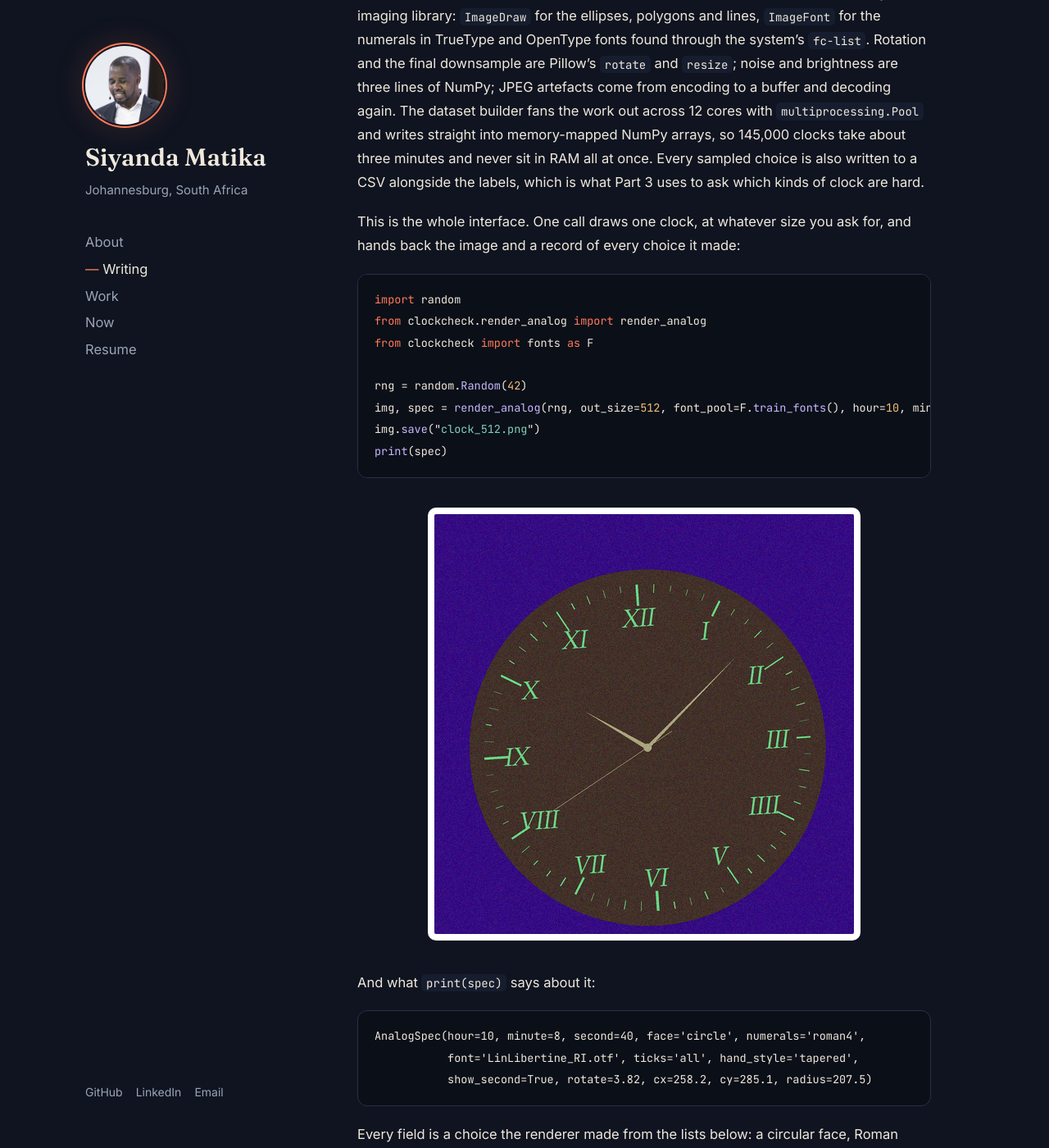
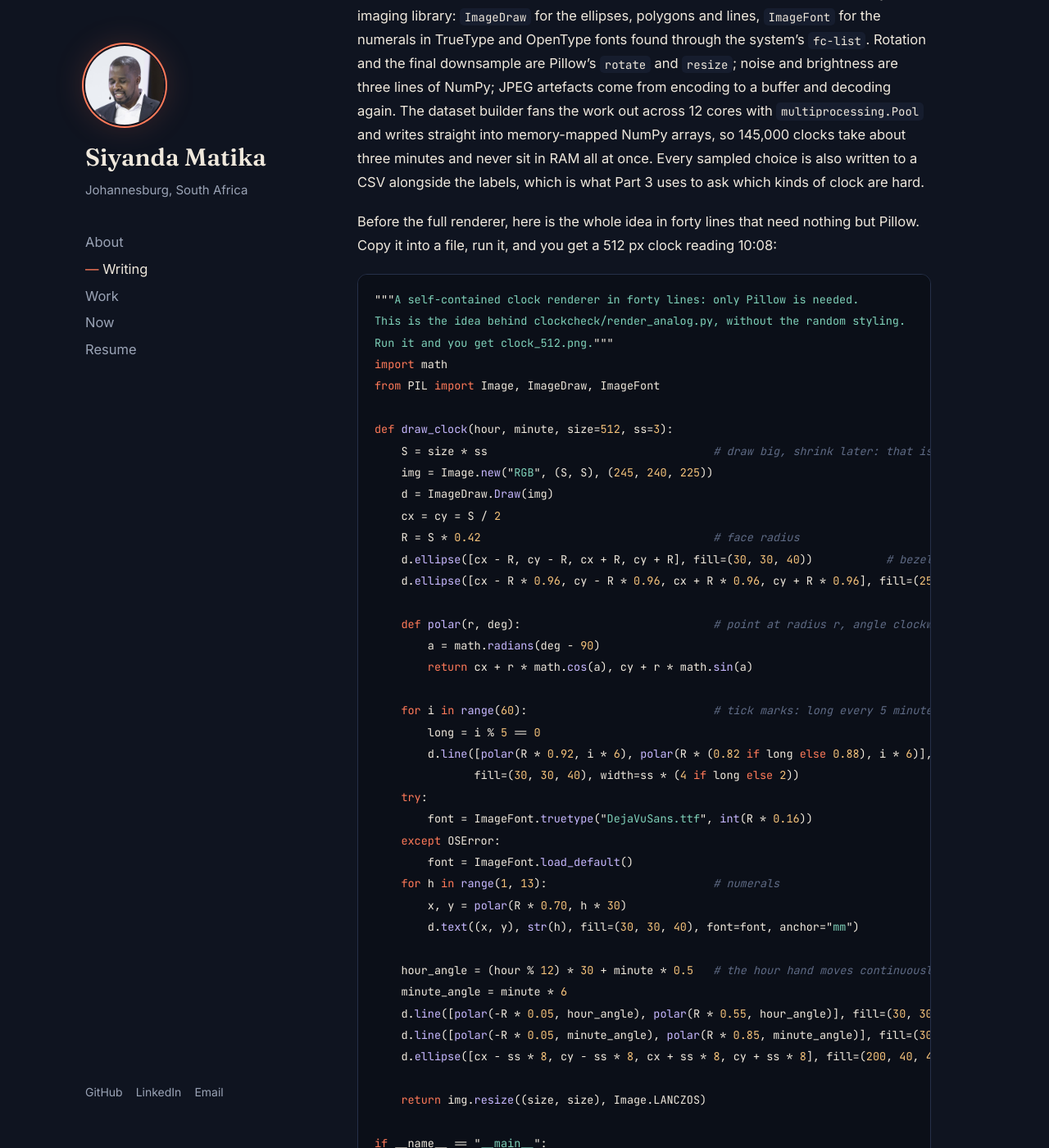
Before and after one commit to matikasiyanda/matikasiyanda.github.io, a Jekyll site: the page built from _posts/2026-09-15-clocks-part-1-data.md, in a window 1280 px wide and 1400 px high, scrolled down 3488 px. Shown: the whole window at 82% size. Built offline with Jekyll 4.4.1, drawn with Linux system fonts in a browser that asks for light colours; comment, search, counter and statistics services are not loaded; some of the changed text lies outside the part shown.

Commit message:
Part 1: self-contained renderer snippet

````diff
--- a/_posts/2026-09-15-clocks-part-1-data.md
+++ b/_posts/2026-09-15-clocks-part-1-data.md
@@ -130,8 +130,66 @@ about three minutes and never sit in RAM all at once. Every sampled choice
 is also written to a CSV alongside the labels, which is what Part 3 uses to
 ask which kinds of clock are hard.
 
-This is the whole interface. One call draws one clock, at whatever size
-you ask for, and hands back the image and a record of every choice it made:
+Before the full renderer, here is the whole idea in forty lines that need
+nothing but Pillow. Copy it into a file, run it, and you get a 512 px clock
+reading 10:08:
+
+```python
+"""A self-contained clock renderer in forty lines: only Pillow is needed.
+This is the idea behind clockcheck/render_analog.py, without the random styling.
+Run it and you get clock_512.png."""
+import math
+from PIL import Image, ImageDraw, ImageFont
+
+def draw_clock(hour, minute, size=512, ss=3):
+    S = size * ss                                  # draw big, shrink later: that is the anti-aliasing
+    img = Image.new("RGB", (S, S), (245, 240, 225))
+    d = ImageDraw.Draw(img)
+    cx = cy = S / 2
+    R = S * 0.42                                   # face radius
+    d.ellipse([cx - R, cy - R, cx + R, cy + R], fill=(30, 30, 40))           # bezel
+    d.ellipse([cx - R * 0.96, cy - R * 0.96, cx + R * 0.96, cy + R * 0.96], fill=(250, 250, 245))  # face
+
+    def polar(r, deg):                             # point at radius r, angle clockwise from 12 o'clock
+        a = math.radians(deg - 90)
+        return cx + r * math.cos(a), cy + r * math.sin(a)
+
+    for i in range(60):                            # tick marks: long every 5 minutes
+        long = i % 5 == 0
+        d.line([polar(R * 0.92, i * 6), polar(R * (0.82 if long else 0.88), i * 6)],
+               fill=(30, 30, 40), width=ss * (4 if long else 2))
+    try:
+        font = ImageFont.truetype("DejaVuSans.ttf", int(R * 0.16))
+    except OSError:
+        font = ImageFont.load_default()
+    for h in range(1, 13):                         # numerals
+        x, y = polar(R * 0.70, h * 30)
+        d.text((x, y), str(h), fill=(30, 30, 40), font=font, anchor="mm")
+
+    hour_angle = (hour % 12) * 30 + minute * 0.5   # the hour hand moves continuously with the minute
+    minute_angle = minute * 6
+    d.line([polar(-R * 0.05, hour_angle), polar(R * 0.55, hour_angle)], fill=(30, 30, 40), width=ss * 10)
+    d.line([polar(-R * 0.05, minute_angle), polar(R * 0.85, minute_angle)], fill=(30, 30, 40), width=ss * 6)
+    d.ellipse([cx - ss * 8, cy - ss * 8, cx + ss * 8, cy + ss * 8], fill=(200, 40, 40))  # centre cap
+
+    return img.resize((size, size), Image.LANCZOS)
+
+if __name__ == "__main__":
+    draw_clock(10, 8).save("clock_512.png")
+```
+
+![The clock drawn by the forty-line snippet above](/assets/clocks/minimal_clock.png){: .no-invert}
+
+Three things in it are the same three things the full renderer is built
+around. It draws at three times the size and shrinks with a Lanczos filter,
+because Pillow's lines are not anti-aliased. Every position comes from one
+`polar` helper that takes an angle measured clockwise from 12. And the hour
+hand's angle is `30 * hour + 0.5 * minute`, not `30 * hour`: it moves with
+the minute, which is what makes 4:58 look like 5:00.
+
+The full renderer in the repo does the same, then samples every choice the
+snippet hard-codes. One call draws one clock at any size and hands back the
+image and a record of every choice it made:
 
 ```python
 import random
````
Also changed, not shown: assets/clocks/minimal_clock.png (added).
